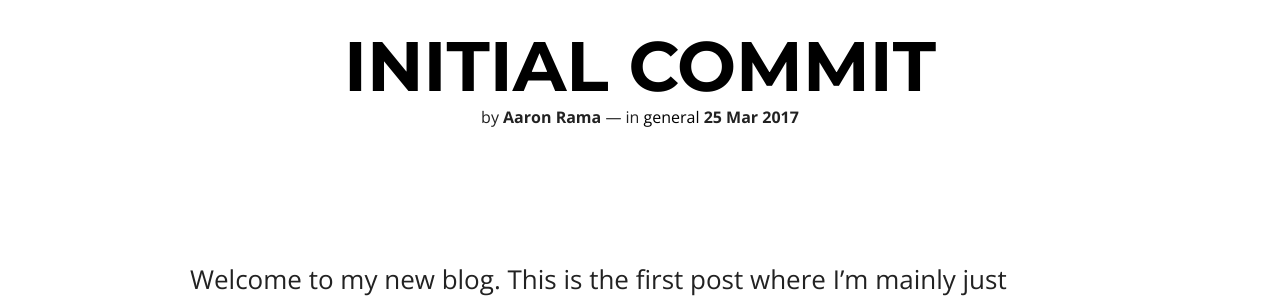
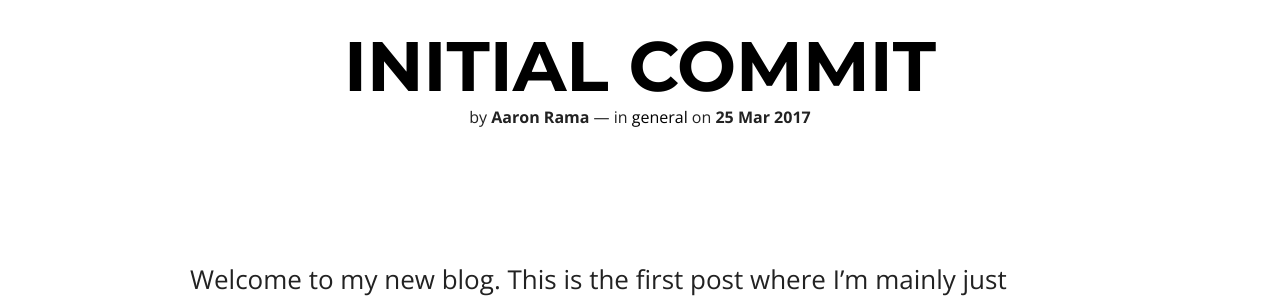
Before and after one commit to Reizar/reizar.github.io, a Jekyll site: the page built from _posts/2017-03-25-initial-commit.md, in a window 1280 px wide. Shown: the part 186-486 px from the top of the page. Built offline with Jekyll 4.4.1, drawn with Linux system fonts in a browser that asks for light colours; nearby versions of some CDN libraries.

Commit message:
Change wording of post details

```diff
--- a/_layouts/post.html
+++ b/_layouts/post.html
@@ -29,7 +29,7 @@
       </header>
       <div class="summer-post-title">
         <h1>{{ page.title }}</h1>
-        <p>by <strong>{{ site.owner.name }}</strong> &#8212; {% assign tag = page.categories.size %}{% if tagsize != 0 %}in {% for tag in page.categories %}<a href="/categories#{{ tag | cgi_encode }}" data-toggle="tooltip" title="Posts tagged with {{ tag }}" rel="tag">{{ tag }}</a>{% unless forloop.last %}&nbsp;&comma;&nbsp;{% endunless %}{% endfor %}{% endif %} <strong><time datetime="{{ page.date | date_to_xmlschema }}">{{ page.date | date: "%d %b %Y" }}</time></strong></p>
+        <p>by <strong>{{ site.owner.name }}</strong> &#8212; {% assign tag = page.categories.size %}{% if tagsize != 0 %}in {% for tag in page.categories %}<a href="/categories#{{ tag | cgi_encode }}" data-toggle="tooltip" title="Posts tagged with {{ tag }}" rel="tag">{{ tag }}</a>{% unless forloop.last %}&nbsp;&comma;&nbsp;{% endunless %}{% endfor %}{% endif %} on <strong><time datetime="{{ page.date | date_to_xmlschema }}">{{ page.date | date: "%d %b %Y" }}</time></strong></p>
       </div>
       <article class="summer-post-content post">
         <div>{{ content }}
```
